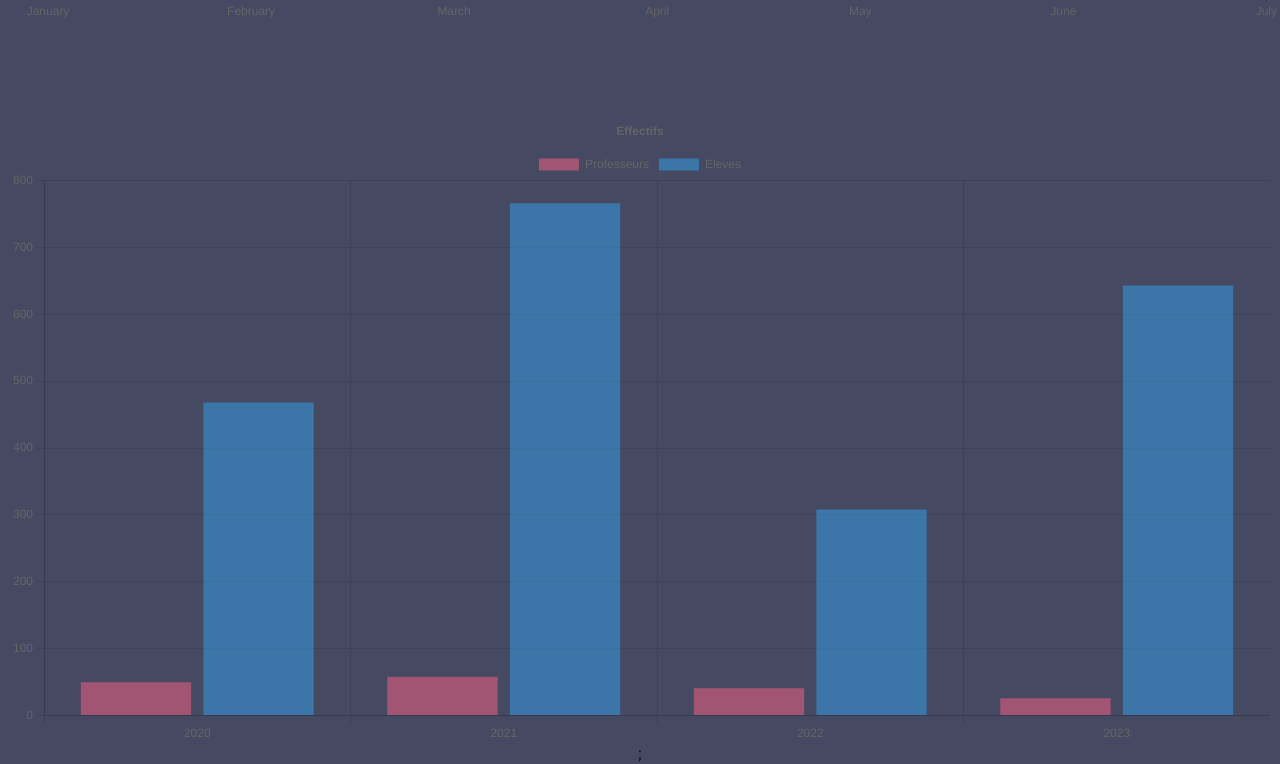
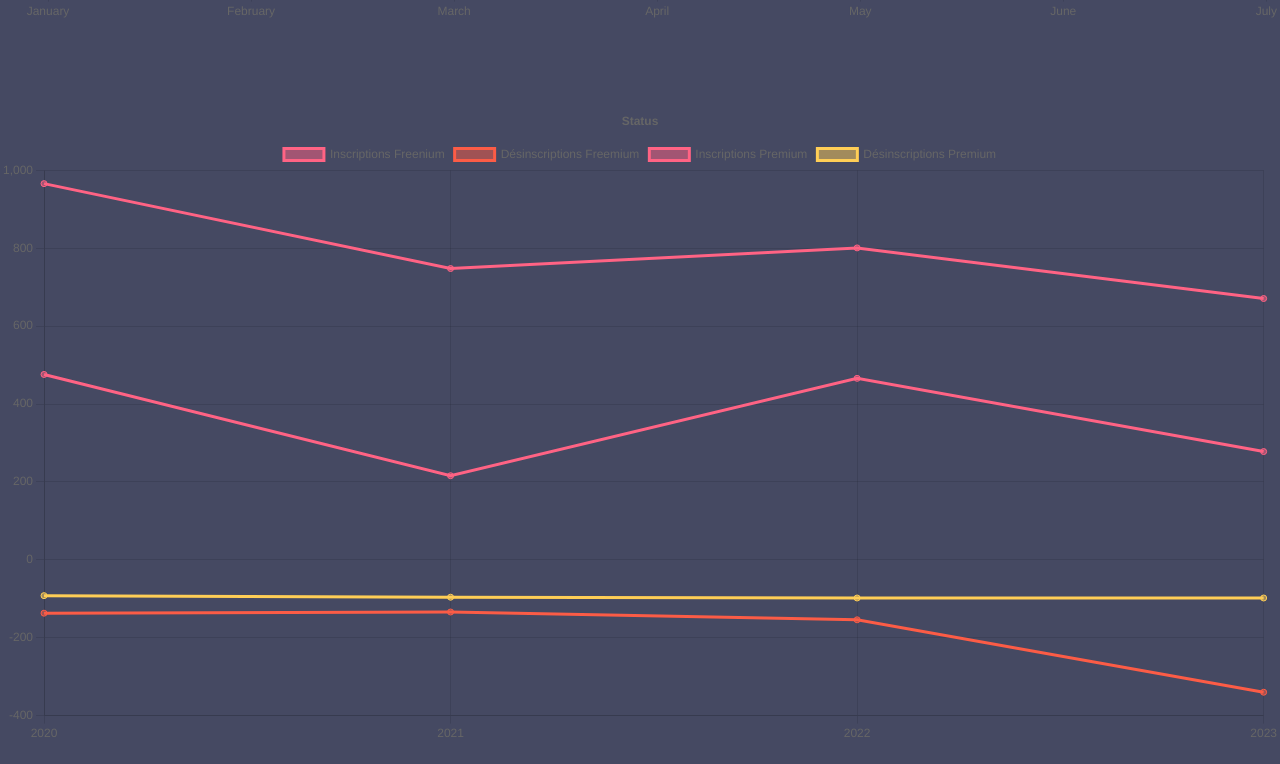
Before and after one commit to Projet-saline/One-Office, a React (Create React App) app: page /hometest in a window 1280 px wide. Shown: the part 1394-2158 px from the top of the page. Built offline with nearby package versions, Linux system fonts and the light colour scheme.

Commit message:
Co-authored-by: Bryan KANEB <bkaneb@users.noreply.github.com>

```diff
--- a/src/Components/Graph.js
+++ b/src/Components/Graph.js
@@ -1,5 +1,5 @@
 import React from "react";
-// import ChartFreePre from "../Components/ChartFreePre"
+import ChartFreePre from "../Components/ChartFreePre"
 import VericalBarChart from "../Components/VerticalBarChart";
 import { statusData, classData, professorsData } from "../Datas/fakeDatas";
 
@@ -8,7 +8,7 @@ const GraphPage = () =>  {
     return (
         <div className='content'>
 
-            {/* <ChartFreePre data={statusData} title='Status' /> */}
+            <ChartFreePre data={statusData} title='Status' />
             <VericalBarChart data={classData} title='Effectifs' />
             <VericalBarChart data={professorsData} title='Matières' />
         </div>
```
